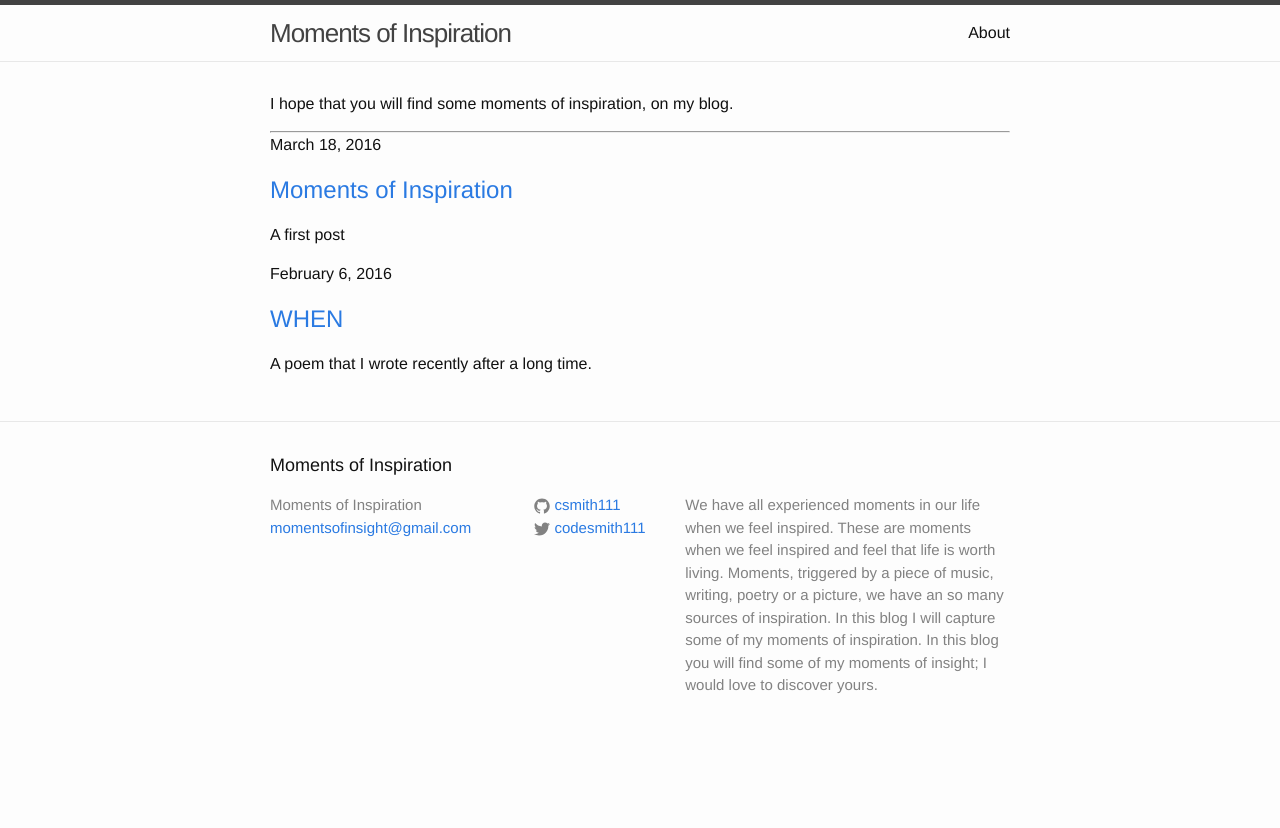
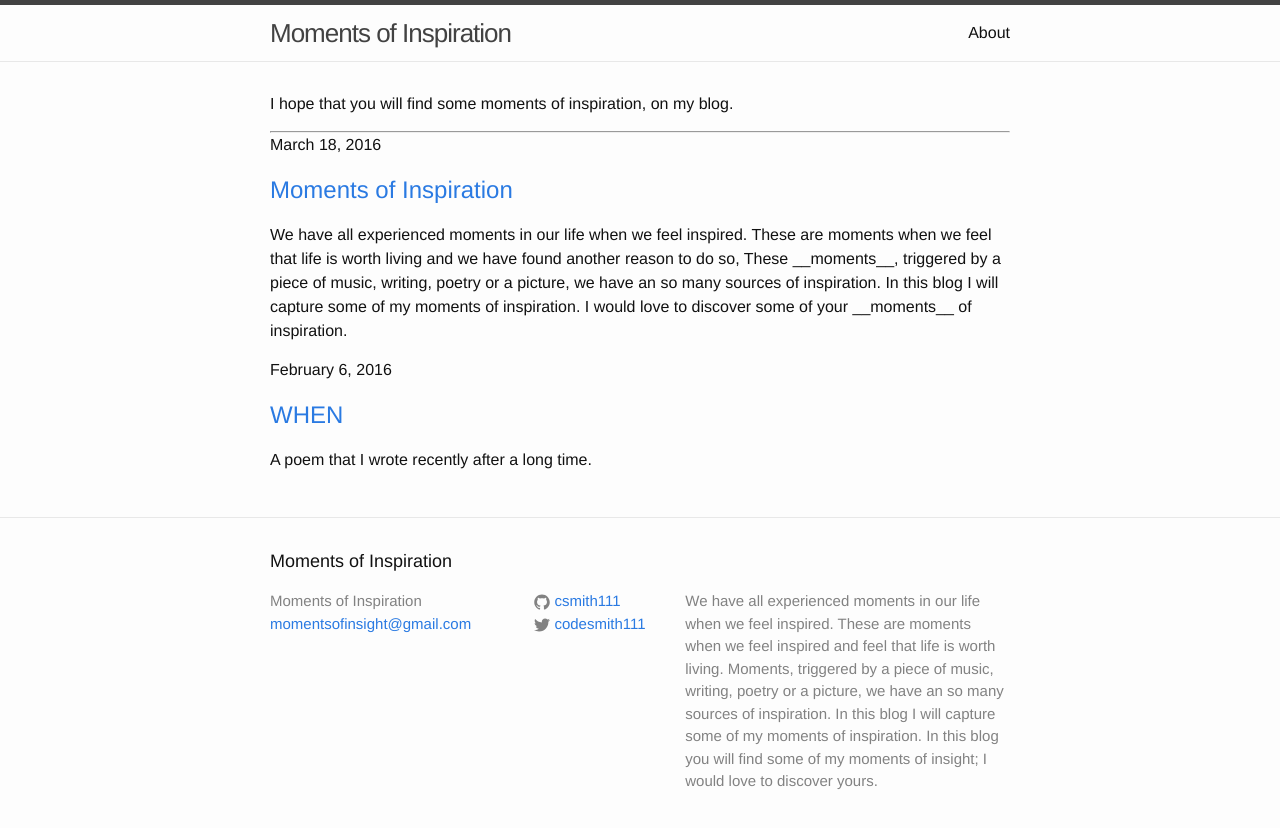
Before and after one commit to csmith111/moments-of-inspiration, a Jekyll site: the page built from index.html, in a window 1280 px wide. Shown: the top 828 px of the page. Built offline with Jekyll 4.4.1, drawn with Linux system fonts in a browser that asks for light colours.

Commit message:
first post

```diff
--- a/_posts/2016-03-19-FirstPost.markdown
+++ b/_posts/2016-03-19-FirstPost.markdown
@@ -2,7 +2,7 @@
 layout: post
 title:  "Moments of Inspiration"
 date:   2016-03-18 13:00:28 -0500
-summary: A first post
+summary: We have all experienced moments in our life when we feel inspired. These are moments when we feel that life is worth living and we have found another reason to do so, These __moments__, triggered by a piece of music, writing, poetry or a picture, we have an so many sources of inspiration. In this blog I will capture some of my moments of inspiration. I would love to discover some of your __moments__ of inspiration.
 categories: jekyll update
 ---
 
```
